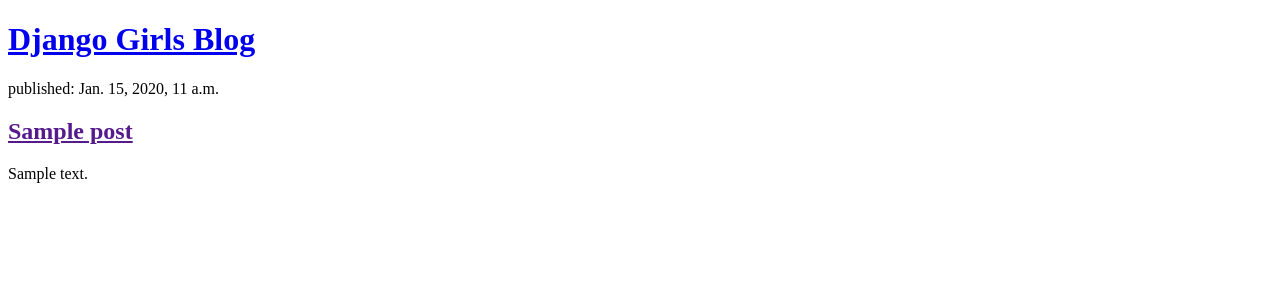
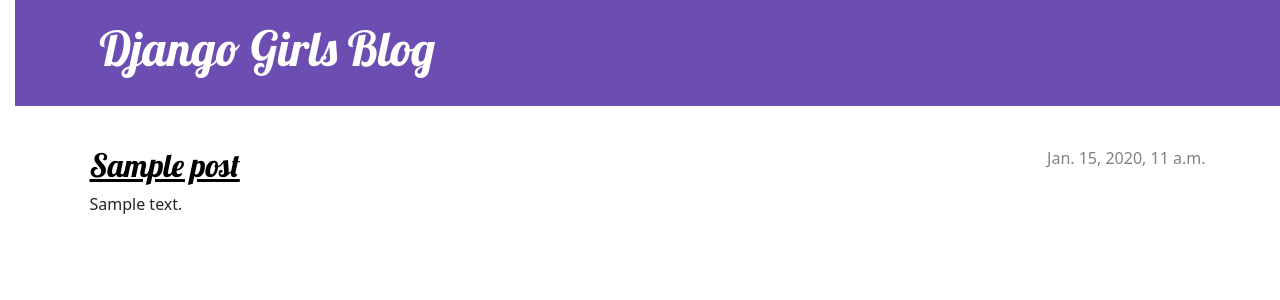
Before and after one commit to cansufuchs/my-first-blog, a Django app: page / in a window 1280 px wide. Shown: the top 300 px of the page. Run offline with Django 5.2, Linux system fonts and the light colour scheme; tables that the repository leaves empty hold one stand-in row (values such as "Sample post").

Commit message:
Added view and template for detailed blog post as well as CSS for the site.

```diff
--- /dev/null
+++ b/blog/static/css/blog.css
@@ -0,0 +1,81 @@
+h1 a, h2 a {
+    color: #6c4eb2;
+}
+body {
+    padding-left: 15px;
+}
+h1 a, h2 a {
+    color: #6c4eb2;
+    font-family: 'Lobster';
+}
+.page-header {
+    background-color: #6c4eb2;
+    margin-top: 0;
+    margin-bottom: 40px;
+    padding: 20px 20px 20px 40px;
+}
+
+.page-header h1,
+.page-header h1 a,
+.page-header h1 a:visited,
+.page-header h1 a:active {
+    color: #ffffff;
+    font-size: 36pt;
+    text-decoration: none;
+}
+
+h1,
+h2,
+h3,
+h4 {
+    font-family: 'Lobster', cursive;
+}
+
+.date {
+    color: #828282;
+}
+
+.save {
+    float: right;
+}
+
+.post-form textarea,
+.post-form input {
+    width: 100%;
+}
+
+.top-menu,
+.top-menu:hover,
+.top-menu:visited {
+    color: #ffffff;
+    float: right;
+    font-size: 26pt;
+    margin-right: 20px;
+}
+
+.post {
+    margin-bottom: 70px;
+}
+
+.post h2 a,
+.post h2 a:visited {
+    color: #000000;
+}
+
+.post > .date,
+.post > .actions {
+    float: right;
+}
+
+.btn-secondary,
+.btn-secondary:visited {
+    color: #8f72d2;
+    background: none;
+    border-color: #8f72d2;
+    margin-left: 15px;
+}
+
+.btn-secondary:hover {
+    color: #1d1212;
+    background-color: #653dc0;
+}
--- /dev/null
+++ b/blog/templates/blog/base.html
@@ -0,0 +1,25 @@
+{% load static %}
+<!DOCTYPE html>
+<html>
+    <head>
+        <title>Django Girls blog</title>
+        <link rel="stylesheet" href="https://cdn.jsdelivr.net/npm/bootstrap@5.3.3/dist/css/bootstrap.min.css" integrity="sha384-QWTKZyjpPEjISv5WaRU9OFeRpok6YctnYmDr5pNlyT2bRjXh0JMhjY6hW+ALEwIH" crossorigin="anonymous">
+        <link rel="stylesheet" href="https://fonts.googleapis.com/css?family=Lobster&subset=latin,latin-ext">
+        <link rel="stylesheet" href="{% static 'css/blog.css' %}">
+    </head>
+    <body>
+        <header class="page-header">
+        <div class="container">
+            <h1><a href="/">Django Girls Blog</a></h1>
+        </div>
+        </header>
+        <main class="container">
+            <div class="row">
+                <div class="col">
+                {% block content %}
+                {% endblock %}
+                </div>
+            </div>
+        </main>
+</body>
+</html>
--- a/blog/templates/blog/post_list.html
+++ b/blog/templates/blog/post_list.html
@@ -1,27 +1,39 @@
+{% extends 'blog/base.html' %}
+{% load static %}
 
 <!DOCTYPE html>
 <html>
     <head>
-        <title>Fuchsbau</title>
-    </head>
+        <title>Django Girls blog</title>
+        <link rel="stylesheet" href="https://cdn.jsdelivr.net/npm/bootstrap@5.3.3/dist/css/bootstrap.min.css" integrity="sha384-QWTKZyjpPEjISv5WaRU9OFeRpok6YctnYmDr5pNlyT2bRjXh0JMhjY6hW+ALEwIH" crossorigin="anonymous">
+        <link rel="stylesheet" href="https://fonts.googleapis.com/css?family=Lobster&subset=latin,latin-ext">
+        <link rel="stylesheet" href="{% static 'css/blog.css' %}">
 
-</html>
-<!DOCTYPE html>
-<html>
-    <head>
-        <title>Django Girls blog</title>
     </head>
     <body>
-        <header>
-    <h1><a href="/">Django Girls Blog</a></h1>
+        <header class="page-header">
+    <div class="container">
+        <h1><a href="/">Django Girls Blog</a></h1>
+    </div>
 </header>
 
-{% for post in posts %}
-    <article>
-        <time>published: {{ post.published_date }}</time>
-        <h2><a href="">{{ post.title }}</a></h2>
-        <p>{{ post.text|linebreaksbr }}</p>
-    </article>
-{% endfor %}
+<main class="container">
+    <div class="row">
+        <div class="col">
+
+            {% block content %}
+                {% for post in posts %}
+                    <article class="post">
+                        <time class="date">
+                            {{ post.published_date }}
+                        </time>
+                        <h2><a href="{% url 'post_detail' pk=post.pk %}">{{ post.title }}</a></h2>
+                        <p>{{ post.text|linebreaksbr }}</p>
+                    </article>
+                {% endfor %}
+            {% endblock %}
+        </div>
+    </div>
+</main>
     </body>
 </html>
--- a/blog/urls.py
+++ b/blog/urls.py
@@ -3,4 +3,5 @@ from . import views
 
 urlpatterns = [
     path('', views.post_list, name='post_list'),
+    path('post/<int:pk>/', views.post_detail, name='post_detail'),
 ]
--- a/blog/views.py
+++ b/blog/views.py
@@ -1,7 +1,13 @@
 from django.shortcuts import render
 from django.utils import timezone
 from .models import Post
+from django.shortcuts import render, get_object_or_404
+
 
 def post_list(request):
     posts = Post.objects.filter(published_date__lte=timezone.now()).order_by('published_date')
     return render(request, 'blog/post_list.html', {'posts': posts})
+
+def post_detail(request, pk):
+    post = get_object_or_404(Post, pk=pk)
+    return render(request, 'blog/post_detail.html', {'post': post})
```
Also changed, not shown: blog/templates/blog/post_detail.html (added, +13 -0 lines).
